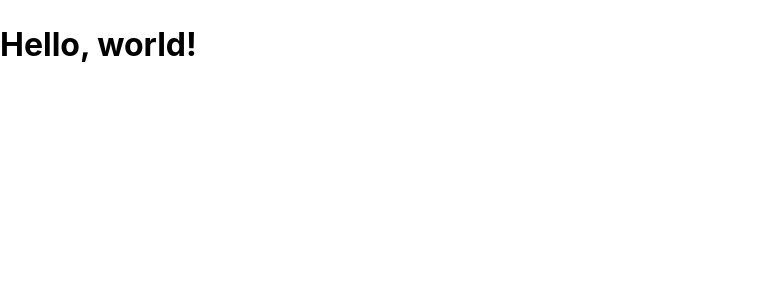
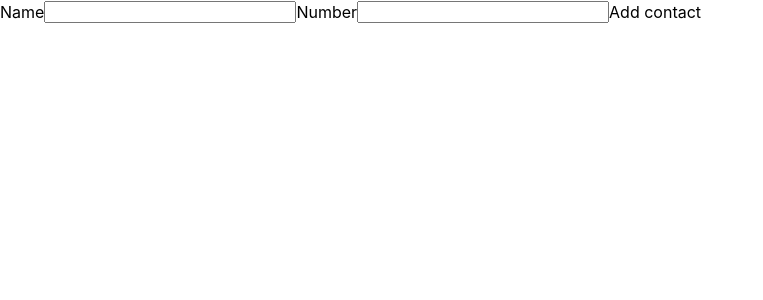
Before and after one commit to Svatosik/react-practise-03, a React (Create React App) app: page / in a window 1280 px wide. Shown: the top 300 px of the page, without its empty margins (0-763 px from the left). Built offline with nearby package versions, Linux system fonts and the light colour scheme; the HTML template or start-up script is replaced by a standard one.

Commit message:
Create logic of name and number, add and display them

```diff
--- a/package.json
+++ b/package.json
@@ -8,6 +8,7 @@
     "@testing-library/react": "^16.3.0",
     "@testing-library/user-event": "^13.5.0",
     "gh-pages": "^6.3.0",
+    "nanoid": "^5.1.5",
     "normalize.css": "^8.0.1",
     "prop-types": "^15.8.1",
     "react": "^19.1.0",
--- a/src/App.jsx
+++ b/src/App.jsx
@@ -1,11 +1,83 @@
-import './App.css';
+//css
+import "./App.css";
 import "normalize.css";
 
+//components
+import { Component } from "react";
 
-function App() {
-  return (
-    <h1>Hello, world!</h1>
-  );
+//libraries
+import { nanoid } from "nanoid";
+
+class App extends Component {
+  state = {
+    contacts: [],
+    name: "",
+    number: "",
+  };
+  handleInputChange = (event) => {
+    const { name, value } = event.target;
+    this.setState({ [name] : value });
+  };
+
+  handleFormSubmit = (event) => {
+    event.preventDefault();
+    const { name, number, contacts } = this.state;
+
+    const newContact = {
+      id: nanoid(),
+      name,
+      number,
+    };
+
+    this.setState({
+      contacts: [...contacts, newContact],
+      name: "",
+      number: "",
+    });
+  };
+  render() {
+    const { contacts, name, number } = this.state;
+
+    return (
+      <>
+        <form onSubmit={this.handleFormSubmit}>
+          <label htmlFor="name-input">Name</label>
+          <input
+            type="text"
+            name="name"
+            id="name-input"
+            value={name}
+            onChange={this.handleInputChange}
+            pattern="^[a-zA-Zа-яА-Я]+(([' \-][a-zA-Zа-яА-Я ])?[a-zA-Zа-яА-Я]*)*$"
+            title="Name may contain only letters, apostrophe, dash and spaces. For example Adrian, Jacob Mercer, Charles de Batz de Castelmore d'Artagnan."
+            required
+          />
+          <label htmlFor="number-input">Number</label>
+          <input
+            type="tel"
+            name="number"
+            id="number-input"
+            value={number}
+            onChange={this.handleInputChange}
+            pattern="\+?\d{1,4}?[-.\s]?\(?\d{1,3}?\)?[-.\s]?\d{1,4}[-.\s]?\d{1,4}[-.\s]?\d{1,9}"
+            title="Phone number must be digits and can contain spaces, dashes, parentheses and can start with +"
+            required
+          />
+          <button type="submit">Add contact</button>
+        </form>
+
+        <ul>
+          {contacts.map((contact) => (
+            <li key={contact.id}>
+              <p>
+                {contact.name}: {contact.number}
+              </p>
+            </li>
+          ))}
+        </ul>
+      </>
+    );
+  }
 }
 
 export default App;
```
Also changed, not shown: 2 other files (tests, documents, lock files or other folders).
